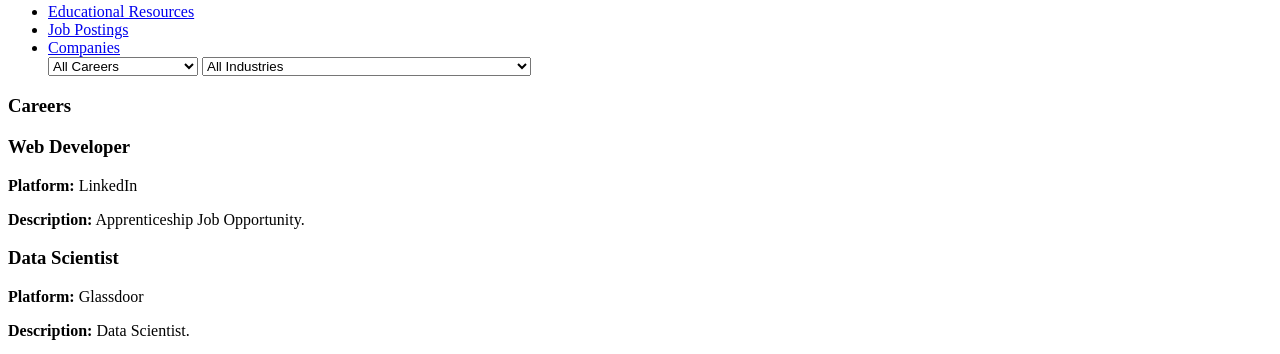
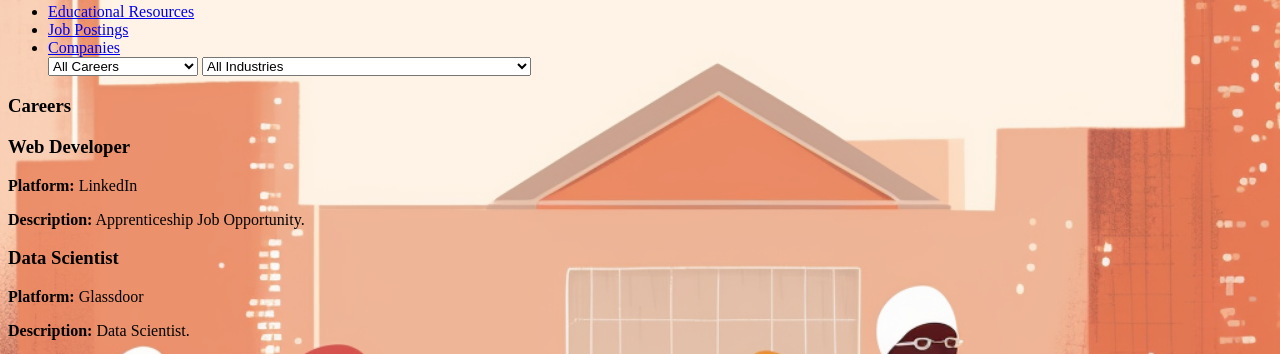
Before and after one commit to markthos/Job.BI, a plain HTML site: page careerPage.html in a window 1280 px wide. Shown: the part 56-410 px from the top of the page. Drawn offline with Linux system fonts and the light colour scheme; no server answers.

Commit message:
background image

```diff
--- a/assets/style.css
+++ b/assets/style.css
@@ -1,3 +1,8 @@
+body {
+  background-image: url("/assets/images/mama_mo_people_of_all_ages_and_races_walking_away_from_universi_a2dd5158-b1d0-491e-a426-6cfc8155b88e.png");
+  background-size: cover;
+}
+
 .form-container {
     position: absolute;
     top: 50%;
```
